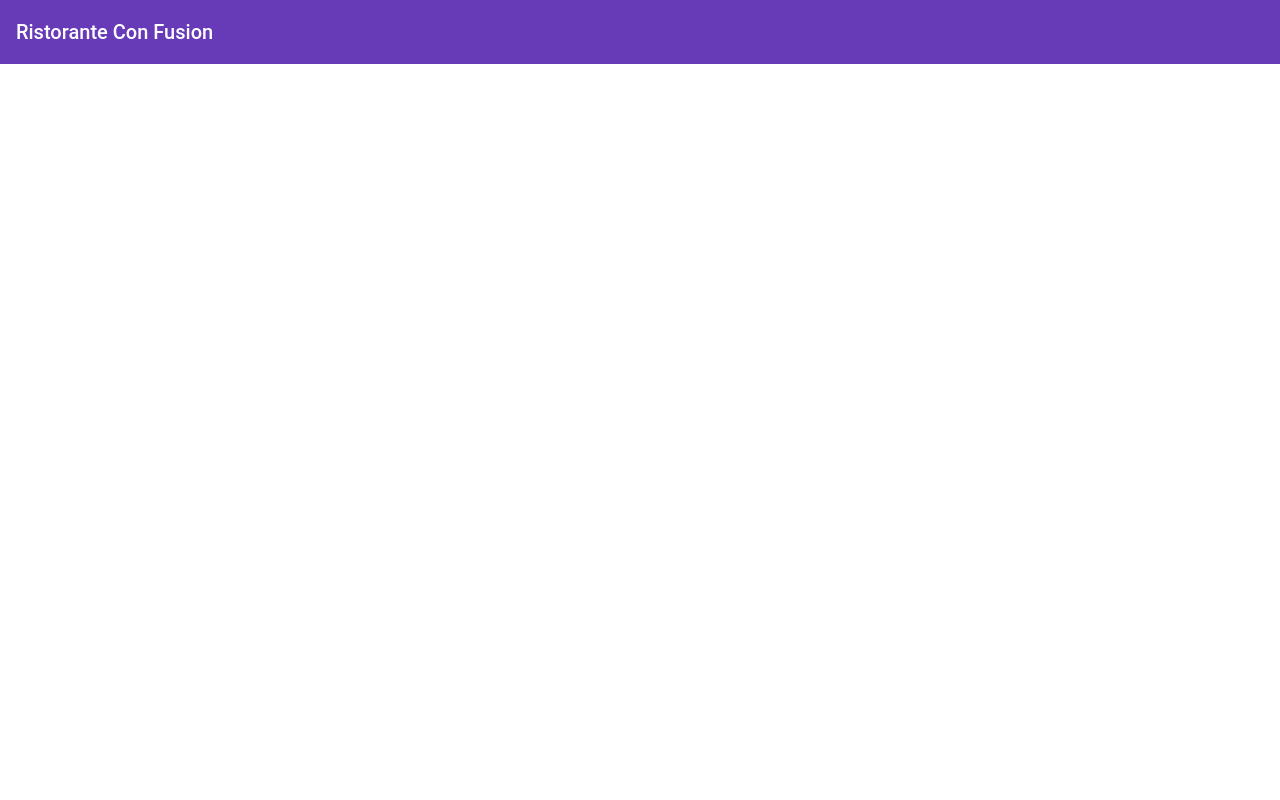
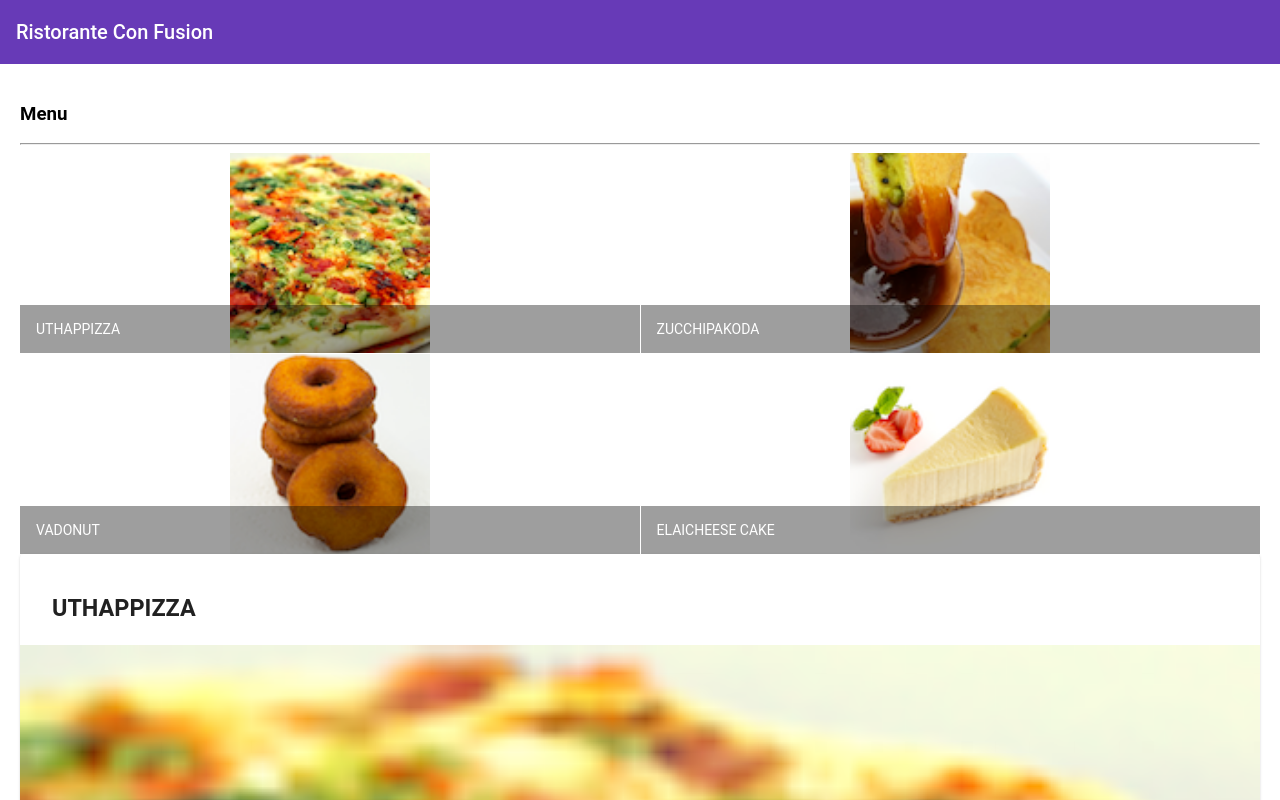
Before and after one commit to ricardo2roa/App_basica_Angular, an Angular app: page / in a window 1280 px wide. Shown: the top 800 px of the page. Built offline with nearby package versions, Linux system fonts and the light colour scheme.

Commit message:
Se crea lista de platos

```diff
--- a/src/app/app.component.html
+++ b/src/app/app.component.html
@@ -1 +1,2 @@
 <mat-toolbar color="primary"><span>Ristorante Con Fusion</span></mat-toolbar>
+<app-menu></app-menu>
--- a/src/app/menu/menu.component.html
+++ b/src/app/menu/menu.component.html
@@ -1 +1,49 @@
-<p>menu works!</p>
+<div class="container"
+     fxLayout="column"
+     fxlayoutGap="10px">
+  <!--<mat-list fxFlex>
+    <mat-list-item *ngFor="let dish of dishes">
+      <img matListAvatar src={{dish.image}} alt={{dish.name}}/>
+      <h1 matLine>{{dish.name}}</h1>
+      <p matLine>
+        <span>{{dish.description}}</span>
+      </p>
+    </mat-list-item>
+  </mat-list>-->
+  <div fxFlex>
+    <div>
+      <h3>Menu</h3>
+      <hr>
+    </div>
+  </div>
+
+  <div fxFlex>
+    <mat-grid-list [cols]="2" rowHeight="200px">
+      <mat-grid-tile *ngFor="let dish of dishes">
+        <img height="200px" src={{dish.image}} alt={{dish.name}}/>
+        <mat-grid-tile-footer>
+          <h1 matLine>{{dish.name | uppercase}}</h1>
+        </mat-grid-tile-footer>
+      </mat-grid-tile>
+    </mat-grid-list>
+  </div>
+
+  <div fxflex *ngIf="selectedDish">
+    <mat-card>
+      <mat-card-header>
+        <mat-card-title>
+          <h3>{{selectedDish.name | uppercase}}</h3>
+        </mat-card-title>
+      </mat-card-header>
+      <img mat-card-image src={{selectedDish.image}} alt={{selectedDish.name}}/>
+      <mat-card-content>
+        <span>{{selectedDish.description}}</span>
+      </mat-card-content>
+      <mat-card-actions>
+        <button mat-button>LIKE</button>
+        <button mat-button>SHARE</button>
+      </mat-card-actions>
+    </mat-card>
+  </div>
+
+</div>
--- a/src/app/menu/menu.component.ts
+++ b/src/app/menu/menu.component.ts
@@ -1,4 +1,49 @@
 import { Component, OnInit } from '@angular/core';
+import { Dish } from '../shared/dish'
+
+const DISHES: Dish[] = [
+      {
+        id: '0',
+        name: 'Uthappizza',
+        image: '/assets/images/uthappizza.png',
+        category: 'mains',
+        featured: true,
+        label: 'Hot',
+        price: '4.99',
+        // tslint:disable-next-line:max-line-length
+        description: 'A unique combination of Indian Uthappam (pancake) and Italian pizza, topped with Cerignola olives, ripe vine cherry tomatoes, Vidalia onion, Guntur chillies and Buffalo Paneer.'
+      },
+      {
+        id: '1',
+        name: 'Zucchipakoda',
+        image: '/assets/images/zucchipakoda.png',
+        category: 'appetizer',
+        featured: false,
+        label: '',
+        price: '1.99',
+        description: 'Deep fried Zucchini coated with mildly spiced Chickpea flour batter accompanied with a sweet-tangy tamarind sauce'
+      },
+      {
+        id: '2',
+        name: 'Vadonut',
+        image: '/assets/images/vadonut.png',
+        category: 'appetizer',
+        featured: false,
+        label: 'New',
+        price: '1.99',
+        description: 'A quintessential ConFusion experience, is it a vada or is it a donut?'
+      },
+      {
+        id: '3',
+        name: 'ElaiCheese Cake',
+        image: '/assets/images/elaicheesecake.png',
+        category: 'dessert',
+        featured: false,
+        label: '',
+        price: '2.99',
+        description: 'A delectable, semi-sweet New York Style Cheese Cake, with Graham cracker crust and spiced with Indian cardamoms'
+      }
+    ];
 
 @Component({
   selector: 'app-menu',
@@ -7,6 +52,8 @@
 })
 export class MenuComponent implements OnInit {
 
+  dishes: Dish[] = DISHES
+  selectedDish: Dish = DISHES[0]
   constructor() { }
 
   ngOnInit(): void {
--- a/src/styles.scss
+++ b/src/styles.scss
@@ -6,3 +6,8 @@
   margin: 0;
   font-family: Roboto, sans-serif;
 }
+
+.container{
+  margin: 20px;
+  display: flex;
+}
```
Also changed, not shown: src/app/app.module.ts (+9 -1 lines).
